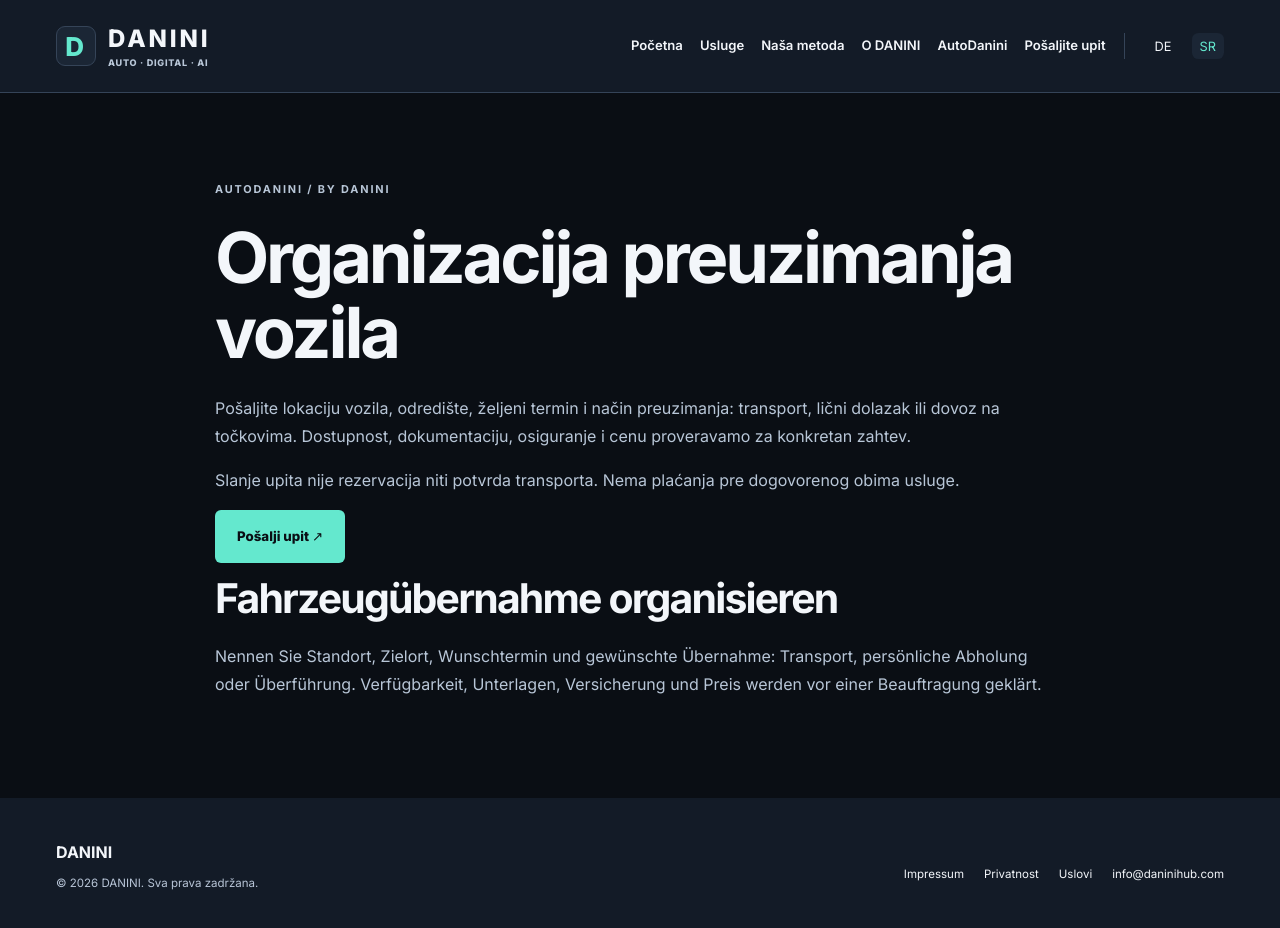
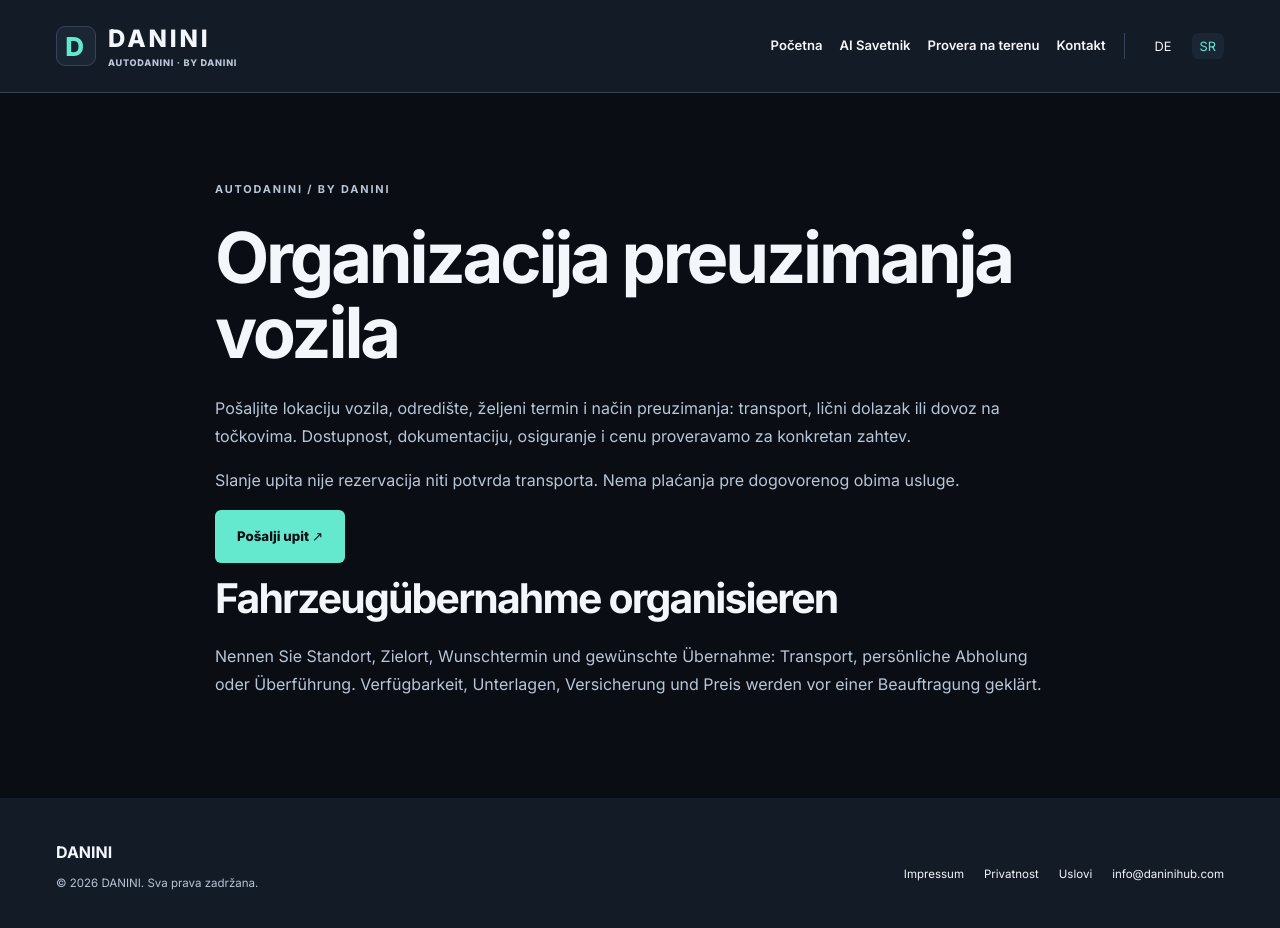
Before and after one commit to danininet/daninihub, an Astro site: page /auto/delivery in a window 1280 px wide. Built offline with nearby package versions, Linux system fonts and the light colour scheme; Astro itself is replaced by a stand-in of ours.

Commit message:
feat(home): simplify German and Serbian navigation to automotive conversion paths

```diff
--- a/src/components/Header.astro
+++ b/src/components/Header.astro
@@ -15,12 +15,10 @@ const altSlug = (language: "de" | "sr") => {
   return slug;
 };
 const navItems = [
-  { href: home, label: isDe ? "Start" : "Početna" },
-  { href: `${home}#services`, label: isDe ? "Leistungen" : "Usluge" },
-  { href: isDe ? "/de/danini-methode/" : "/sr/danini-metoda/", label: isDe ? "Unsere Methode" : "Naša metoda" },
-  { href: isDe ? "/de/ueber-danini/" : "/sr/o-danini/", label: isDe ? "Über DANINI" : "O DANINI" },
-  { href: "/auto/", label: "AutoDanini" },
-  { href: `${home}#contact`, label: isDe ? "Projekt anfragen" : "Pošaljite upit" },
+  { href: home, label: isDe ? "Startseite" : "Početna" },
+  { href: `${home}#ai-savetnik`, label: isDe ? "KI-Berater" : "AI Savetnik" },
+  { href: `${home}#provera-na-terenu`, label: isDe ? "Vor-Ort-Prüfung" : "Provera na terenu" },
+  { href: `${home}#contact`, label: "Kontakt" },
 ];
 ---
 
@@ -28,7 +26,7 @@ const navItems = [
   <div class="wrap nav danini-header">
     <a class="brand" href={home} aria-label={isDe ? "DANINI — Startseite" : "DANINI — Početna"}>
       <span class="mark" aria-hidden="true">D</span>
-      <span>DANINI<small>AUTO · DIGITAL · AI</small></span>
+      <span>DANINI<small>AUTODANINI · BY DANINI</small></span>
     </a>
 
     <nav class="business-nav" aria-label={isDe ? "Hauptnavigation" : "Glavna navigacija"}>
```
